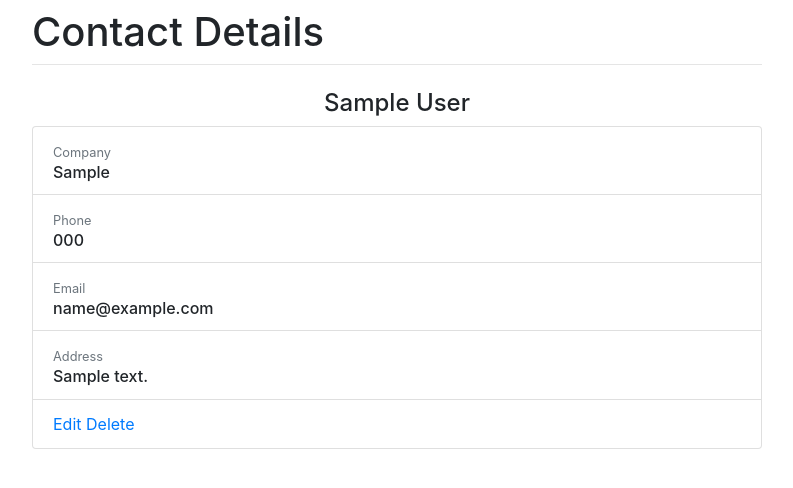
After one commit to mrHovhannisyan/django-phonebook, a Django app: page /phonebook/1 in a window 1280 px wide. The commit adds this page. Shown: the top 488 px of the page, without its empty margins (243-1036 px from the left). Run offline with Django 4.2, Linux system fonts and the light colour scheme; tables that the repository leaves empty hold one stand-in row (values such as "Sample post"); some libraries are stand-ins or nearby versions.

Commit message:
Add contacts delete view/template

```diff
--- /dev/null
+++ b/phonebook/templates/phonebook/detail.html
@@ -0,0 +1,41 @@
+{% extends 'phonebook/base.html' %}
+
+{% block content %}
+    <h1 class="mt-2">Contact Details</h1>
+    <hr class="mt-0 mb-4">
+
+    <h4 class="text-center">{{ contact.first_name }} {{ contact.last_name }}</h4>
+
+    <ul class="list-group">
+        <li class="list-group-item d-flex justify-content-between lh-condensed">
+            <div>
+                <small class="text-muted">Company</small>
+                <h6 class="my-0">{{ contact.company | default_if_none:'-' }}</h6>
+            </div>
+        </li>
+        <li class="list-group-item d-flex justify-content-between lh-condensed">
+            <div>
+                <small class="text-muted">Phone</small>
+                <h6 class="my-0">{{ contact.phone_number }}</h6>
+            </div>
+        </li>
+        <li class="list-group-item d-flex justify-content-between lh-condensed">
+            <div>
+                <small class="text-muted">Email</small>
+                <h6 class="my-0">{{ contact.email }}</h6>
+            </div>
+        </li>
+        <li class="list-group-item d-flex justify-content-between lh-condensed">
+            <div>
+                <small class="text-muted">Address</small>
+                <h6 class="my-0">{{ contact.address | default_if_none:'-' }}</h6>
+            </div>
+        </li>
+        <li class="list-group-item d-flex justify-content-between lh-condensed">
+            <div>
+                <a href="{% url 'phonebook:update_contact' contact.id %}">Edit</a>
+                <a href="{% url 'phonebook:delete_contact' contact.id %}">Delete</a>
+            </div>
+        </li>
+    </ul>
+{% endblock %}
--- a/phonebook/urls.py
+++ b/phonebook/urls.py
@@ -8,4 +8,5 @@ urlpatterns = [
     path('<int:contact_id>', views.detail, name='detail'),
     path('add', views.create_contact, name='create_contact'),
     path('update/<int:contact_id>', views.update_contact, name='update_contact'),
+    path('delete/<int:contact_id>', views.delete_contact, name='delete_contact'),
 ]
--- a/phonebook/views.py
+++ b/phonebook/views.py
@@ -36,3 +36,13 @@ def update_contact(request, contact_id):
         return redirect('phonebook:index')
 
     return render(request, 'phonebook/contact_form.html', {'form': form})
+
+
+def delete_contact(request, contact_id):
+    contact = Contact.objects.get(pk=contact_id)
+
+    if request.method == 'POST':
+        contact.delete()
+        return redirect('phonebook:index')
+
+    return render(request, 'phonebook/delete.html', context={'contact': contact})
```
Also changed, not shown: phonebook/templates/phonebook/delete.html (added, +14 -0 lines), phonebook/templates/phonebook/index.html (+10 -1 lines).
